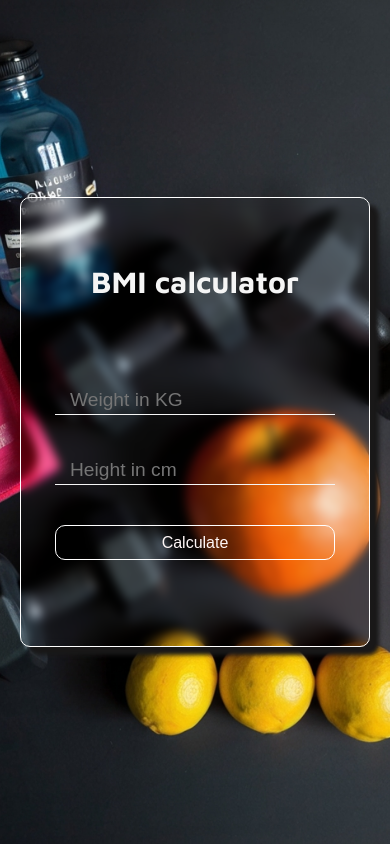
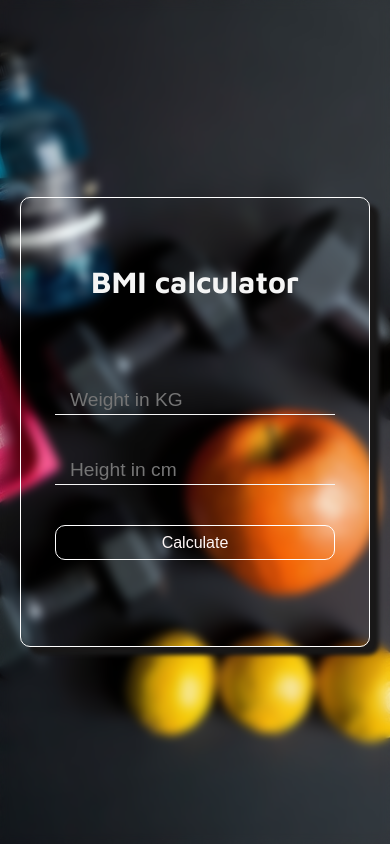
Before and after one commit to deepanshukmr56/BMI-calculator-project-2024-, a plain HTML site: page index.html in a window 390 px wide. Drawn offline with Linux system fonts and the light colour scheme; a web font is replaced by a local one.

Commit message:
Update style.css

```diff
--- a/style.css
+++ b/style.css
@@ -156,6 +156,7 @@ button:hover{
     .container{
         width: 350px;
         height: 450px;
+
     }
     .input{
         width: 280px;
@@ -167,5 +168,6 @@ button:hover{
         background: url(gym_m.jpg);
         background-position: center;
         background-size: cover;
+        backdrop-filter: blur(5px);
     }
 }
```
